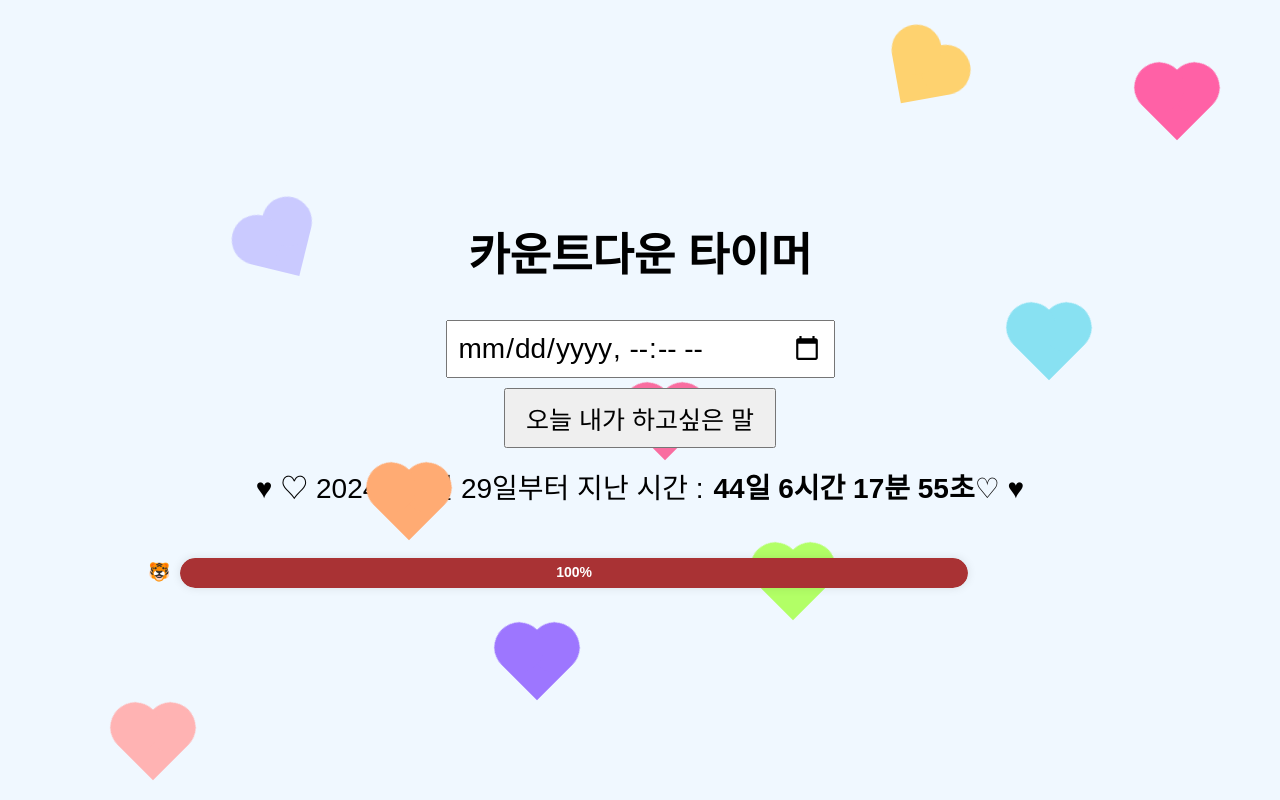
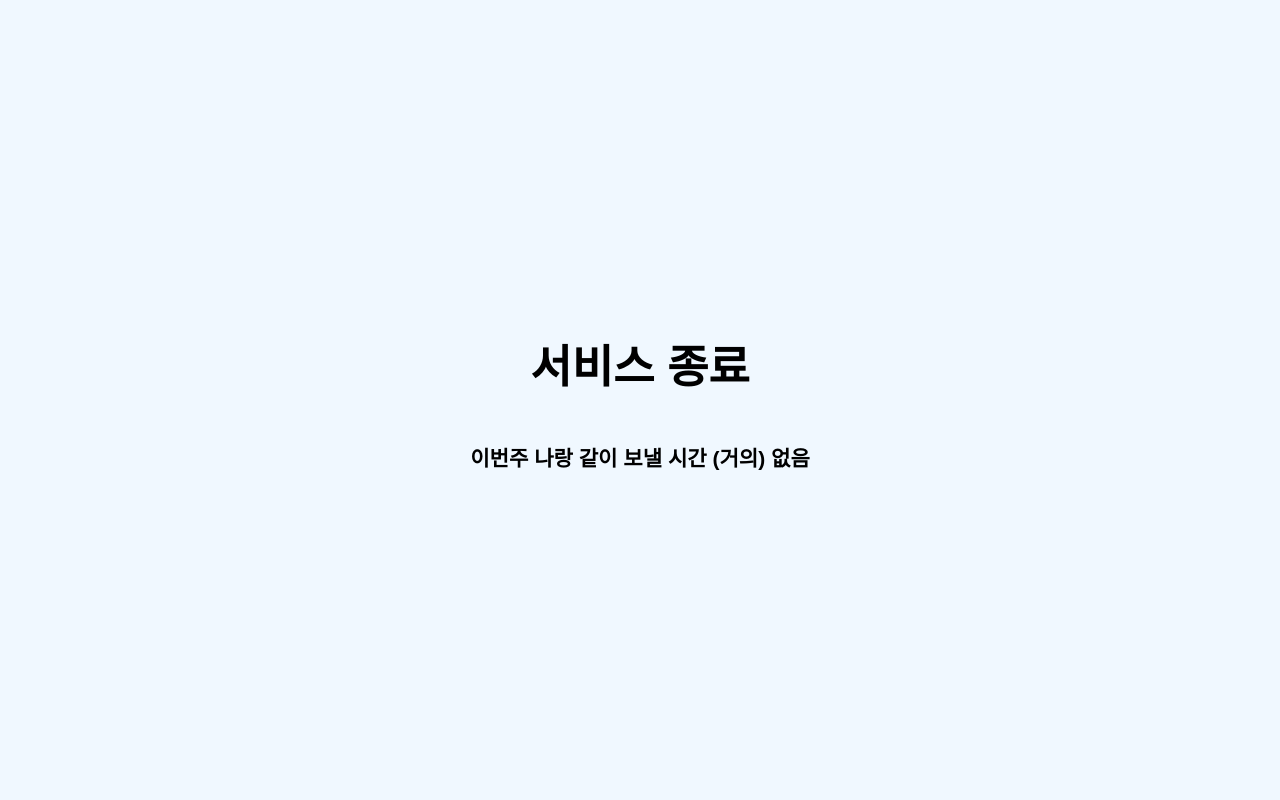
Before and after one commit to ffferncake/countdown-app, a React (Create React App) app: page / in a window 1280 px wide. Built offline with nearby package versions, Linux system fonts and the light colour scheme; a web font is replaced by a local one.

Commit message:
서비스 종료

```diff
--- a/src/App.js
+++ b/src/App.js
@@ -127,75 +127,79 @@ function App() {
   // };
 
   return (
+    // <div className="App">
+    //   <h1>카운트다운 타이머</h1>
+    //   <input
+    //     type="datetime-local"
+    //     value={inputTime}
+    //     onChange={handleInputChange}
+    //   />
+    //   <div>
+    //     {timeLeft && (
+    //       <p>
+    //         오빠 기다려야 되는 시간은: <strong>{timeLeft}</strong> 남았습니다!
+    //       </p>
+    //     )}
+    //   </div>
+    //   <div className="hearts-container">
+    //     {[...Array(10)].map((_, index) => (
+    //       <div key={index} className={`heart heart-${index + 1}`}></div>
+    //     ))}
+    //   </div>
+
+    //   {/* <button onClick={() => setShowModal(true)}>오늘 내가 하고싶은 말</button> */}
+
+    //   {showModal && (
+    //     <div
+    //       className="modal"
+    //       style={{
+    //         top: modalPosition.top,
+    //         left: modalPosition.left,
+    //       }}
+    //     >
+    //       <button onClick={handleCloseModal} className="closeModal">
+    //         &times;
+    //       </button>
+    //       <div style={{ textAlign: "center", marginTop: "20px" }}>
+    //         {modalText}
+    //       </div>
+    //     </div>
+    //   )}
+    //   <div className="time-container">
+    //     <p className="time-heading">♥ ♡ 2024년 6월 29일부터 지난 시간 : </p>
+    //     {timePassed && (
+    //       <p className="time-text">
+    //         <strong>{timePassed}</strong>♡ ♥
+    //       </p>
+    //     )}
+    //   </div>
+    //   {/* <div className="progress-input-container">
+    //     <label>
+    //       Set Progress:
+    //       <input
+    //         type="number"
+    //         value={progress}
+    //         onChange={handleProgressChange}
+    //         min="0"
+    //         max="100"
+    //       />
+    //     </label>
+    //   </div> */}
+
+    //   {/* <div className="horangi-tab">
+    //     <span>🐯</span>
+    //     <div className="progress-tab-container">
+    //       <div className="progress-tab" style={{ width: `${progress}%` }}>
+    //         <span className="progress-tab-text">{`${Math.round(
+    //           progress
+    //         )}%`}</span>
+    //       </div>
+    //     </div>
+    //   </div> */}
+    // </div>
     <div className="App">
-      <h1>카운트다운 타이머</h1>
-      <input
-        type="datetime-local"
-        value={inputTime}
-        onChange={handleInputChange}
-      />
-      <div>
-        {timeLeft && (
-          <p>
-            오빠 기다려야 되는 시간은: <strong>{timeLeft}</strong> 남았습니다!
-          </p>
-        )}
-      </div>
-      <div className="hearts-container">
-        {[...Array(10)].map((_, index) => (
-          <div key={index} className={`heart heart-${index + 1}`}></div>
-        ))}
-      </div>
-
-      <button onClick={() => setShowModal(true)}>오늘 내가 하고싶은 말</button>
-
-      {showModal && (
-        <div
-          className="modal"
-          style={{
-            top: modalPosition.top,
-            left: modalPosition.left,
-          }}
-        >
-          <button onClick={handleCloseModal} className="closeModal">
-            &times;
-          </button>
-          <div style={{ textAlign: "center", marginTop: "20px" }}>
-            {modalText}
-          </div>
-        </div>
-      )}
-      <div className="time-container">
-        <p className="time-heading">♥ ♡ 2024년 6월 29일부터 지난 시간 : </p>
-        {timePassed && (
-          <p className="time-text">
-            <strong>{timePassed}</strong>♡ ♥
-          </p>
-        )}
-      </div>
-      {/* <div className="progress-input-container">
-        <label>
-          Set Progress:
-          <input
-            type="number"
-            value={progress}
-            onChange={handleProgressChange}
-            min="0"
-            max="100"
-          />
-        </label>
-      </div> */}
-
-      <div className="horangi-tab">
-        <span>🐯</span>
-        <div className="progress-tab-container">
-          <div className="progress-tab" style={{ width: `${progress}%` }}>
-            <span className="progress-tab-text">{`${Math.round(
-              progress
-            )}%`}</span>
-          </div>
-        </div>
-      </div>
+      <h1>서비스 종료</h1>
+      <h3>이번주 나랑 같이 보낼 시간 (거의) 없음</h3>
     </div>
   );
 }
```
